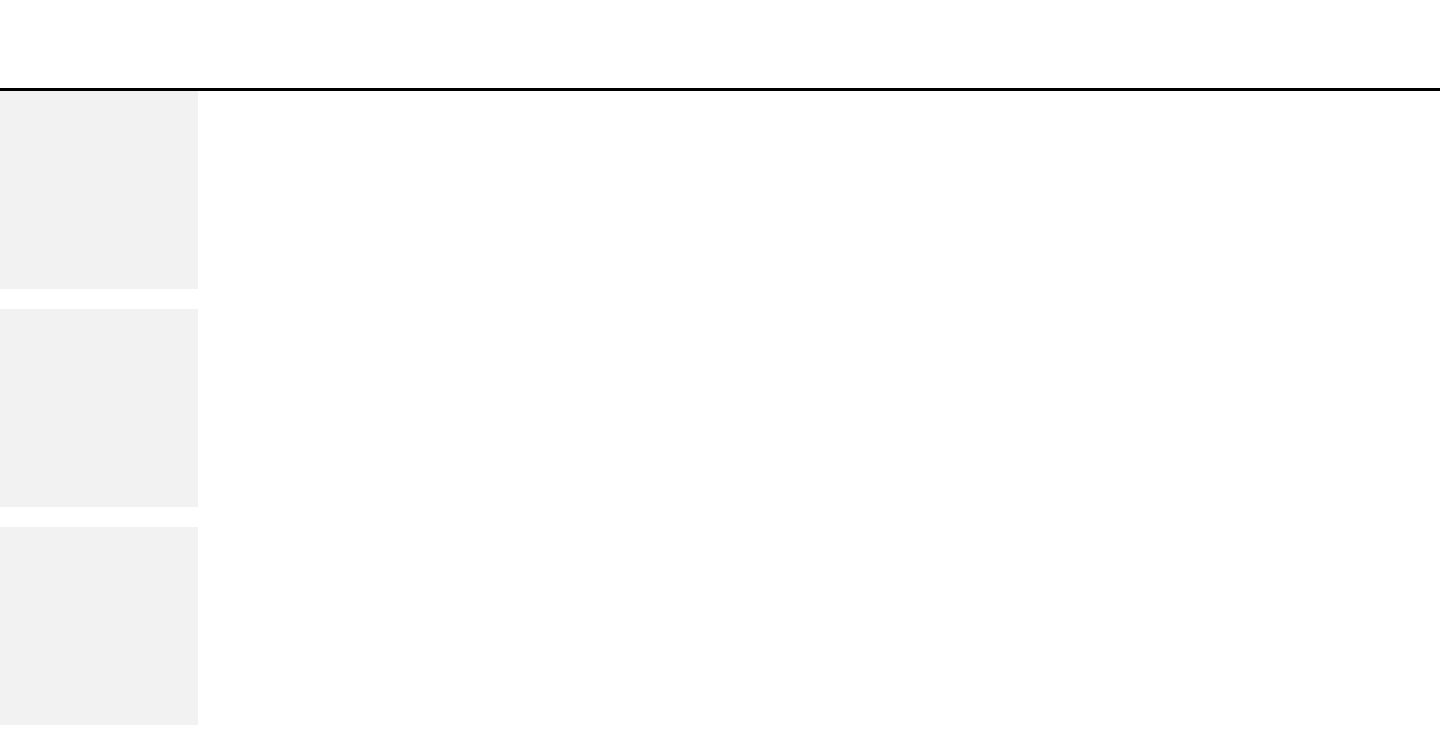
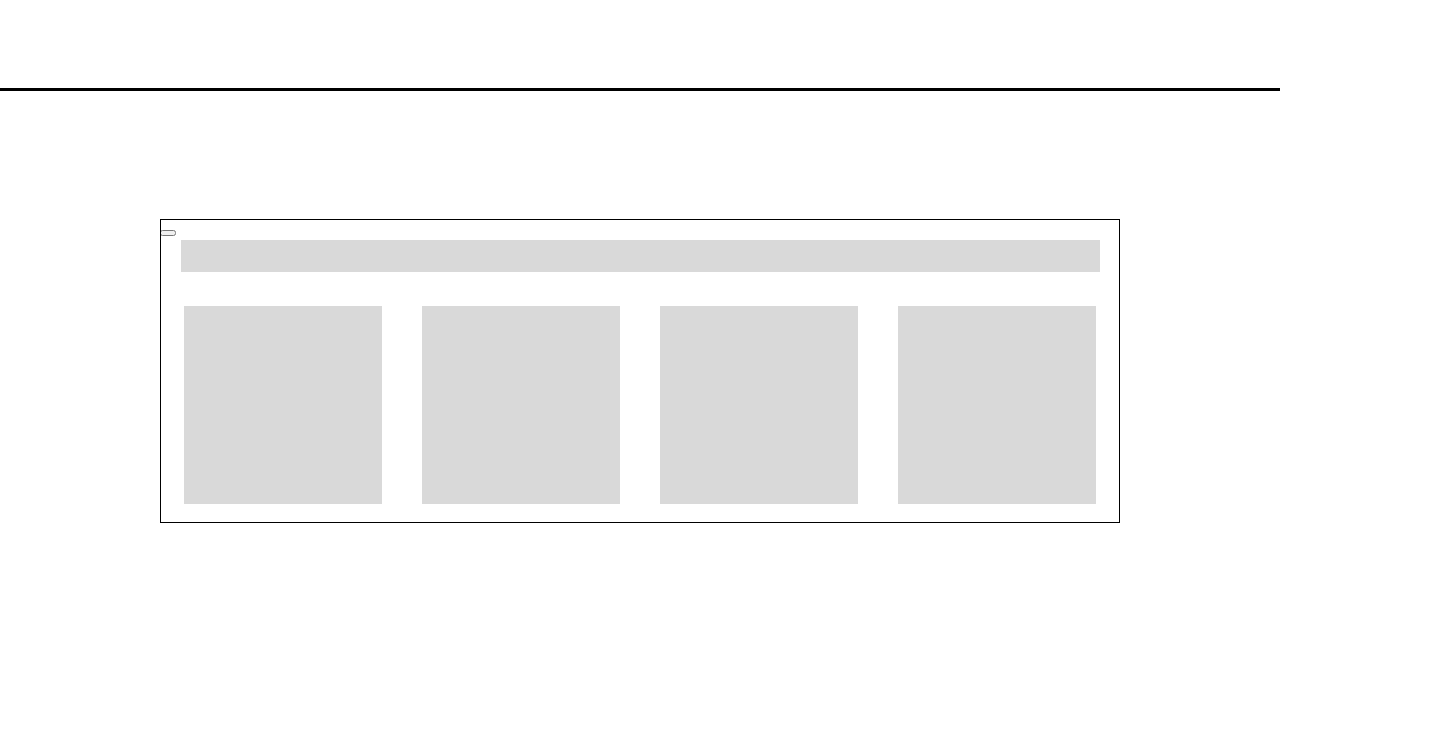
Before and after one commit to yuuki08noah/-, a website: page select_music.html in a window 1280 px wide. Shown: the top 742 px of the page, 1440 px wide, since content can reach past the window. Drawn offline with Linux system fonts and the light colour scheme.

Commit message:
버튼빼고 페이지 끝 - 방세준, 나의 빛

```diff
--- a/CSS/select_music.css
+++ /dev/null
@@ -1,26 +0,0 @@
-body {
-    margin: 0;
-    padding: 0;
-}
-
-header {
-    width: 1440px;
-    height: 88px;
-    border-bottom: solid;
-}
-
-.container{
-    width: 100%;
-    max-width: 1440px;
-    box-sizing: border-box;
-    flex-direction: row;
-    flex-wrap: wrap;
-    justify-content: space-between;
-}
-
-.albumcover {
-    background-color: #f2f2f2;
-    width: 198px;
-    height: 198px;
-    margin-bottom: 20px;
-}
--- a/select_music.html
+++ b/select_music.html
@@ -3,16 +3,71 @@
 <head>
     <meta charset="UTF-8">
     <meta name="viewport" content="width=device-width, initial-scale=1.0">
-    <title>Document</title>
-    <link rel="stylesheet" href="CSS/select_music.css">
+    <title>음악 추천</title>
+    <style>
+        body {
+            margin: 0px;
+            padding: 0px;
+            display: grid;
+            place-items: center;
+            vertical-align: center;
+        }
+        .container {
+            width: 960px;
+            height: 304px;
+            /* background-color: black; */
+            margin-top: 10%;
+        }
+        header {
+            width: 100%;
+            height: 88px;
+            border-bottom: solid;
+        }
+        .frame {
+            margin: auto;
+            box-sizing: border-box;
+            display: flex;
+            flex-direction: row;
+            flex-wrap: wrap;
+            justify-content: center; /* 가로 중앙 정렬 */
+            align-items: center; /* 세로 중앙 정렬 */
+            padding: 20px;
+            gap: 34px 40px;
+            position: absolute;
+            width: 960px;
+            height: 304px;
+            border: 1px solid #000000;
+        }
+        .search {
+            width: 919px;
+            height: 32px;
+            background: #D9D9D9;
+            /* Inside auto layout */
+            flex: none;
+            order: 0;
+            flex-grow: 0;
+        }
+        .cover {
+            width: 198px;
+            height: 198px;
+            background: #D9D9D9;
+            flex: none;
+            order: 0;
+            flex-grow: 0;
+        }
+    </style>
 </head>
 <body>
+    <header></header>
     <div class="container">
-        <header></header>
-        <div class="albumcover"></div>
-        <div class="albumcover"></div>
-        <div class="albumcover"></div>
-        <div class="albumcover"></div>
+        <div class="frame">
+            <div class="search"></div>
+            <div class="cover"></div>
+            <div class="cover"></div>
+            <div class="cover"></div>
+            <div class="cover"></div>
+        </div>
+        <button></button>
     </div>
 </body>
 </html>
--- a/style.css
+++ b/style.css
@@ -0,0 +1,8 @@
+body {
+    margin: 0 auto;
+    padding: 0 auto;
+}
+
+.container {
+    width: 100%;
+}
```
